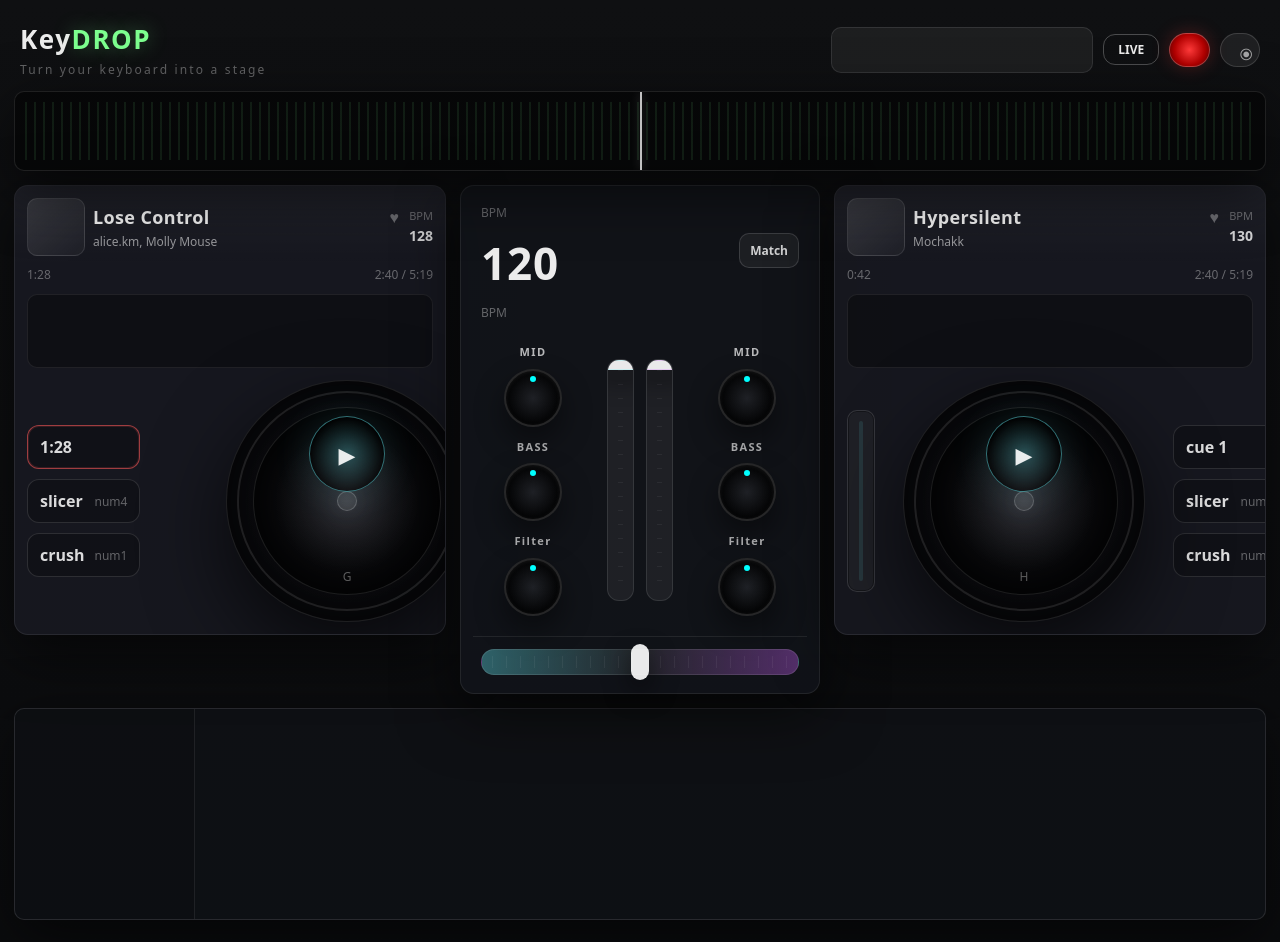
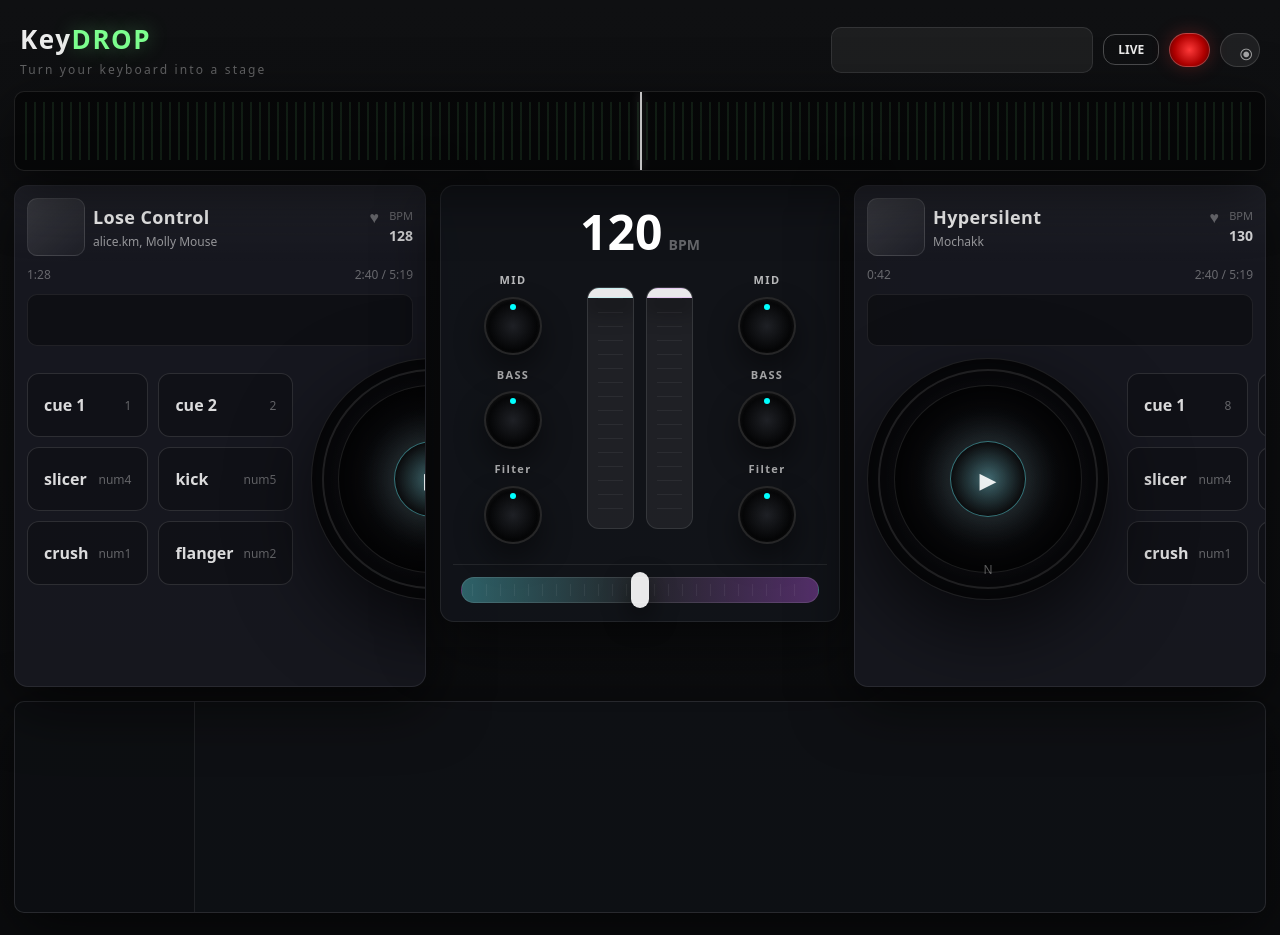
Before and after one commit to Donghee-Jang-123/Keydrop, a React (Vite) app in the folder client/: page / in a window 1280 px wide. Built offline with nearby package versions, Linux system fonts and the light colour scheme.

Commit message:
3차 초안

```diff
--- a/client/src/App.css
+++ b/client/src/App.css
@@ -17,7 +17,6 @@
 
 .kd {
   min-height: 100vh;
-  /* 2번 스크린샷처럼 더 '플랫'한 다크 톤 */
   background: linear-gradient(180deg, #0f1012 0%, #0b0c0e 100%);
   color: var(--text);
   padding: 14px 14px 22px;
@@ -135,10 +134,10 @@
 /* Main 3-column */
 .kdMain {
   display: grid;
-  grid-template-columns: 1fr 360px 1fr;
+  grid-template-columns: 1fr 400px 1fr;
   gap: 14px;
   align-items: start;
-  max-width: 1400px;
+  max-width: 1600px;
   margin: 0 auto;
 }
 
@@ -149,6 +148,7 @@
   border-radius: 14px;
   box-shadow: var(--shadow);
   overflow: hidden;
+  min-height: 500px;
 }
 
 .deckPanel__header {
@@ -210,7 +210,7 @@
 }
 
 .deckPanel__wavePlaceholder {
-  height: 72px;
+  height: 50px;
   margin: 0 12px 6px;
   border-radius: 10px;
   background: rgba(0, 0, 0, 0.35);
@@ -227,14 +227,18 @@
 
 /* 2번 UI처럼: 패드 영역이 턴테이블에 가려지지 않도록 컬럼을 명확히 분리 */
 .deckPanel--left .deckPanel__body {
-  grid-template-columns: 180px 260px 180px;
+  grid-template-columns: 1fr 250px;
 }
 .deckPanel--right .deckPanel__body {
-  grid-template-columns: 46px 260px 1fr;
+  grid-template-columns: 250px 1fr;
 }
 
 .deckPanel--right .deckPanel__turntable {
   justify-content: flex-start; /* 턴테이블을 왼쪽으로 붙여 패드 영역과 겹침 방지 */
+}
+
+.deckPanel--left .deckPanel__turntable {
+  justify-content: flex-end; /* 턴테이블을 오른쪽으로 붙임 */
 }
 
 .deckPanel__col {
@@ -253,10 +257,6 @@
 .deckPanel__pads {
   display: grid;
   gap: 10px;
-}
-
-.deckPanel__pads--col {
-  grid-template-columns: 1fr;
 }
 
 .deckPanel__pads--grid {
@@ -297,7 +297,7 @@
   background: rgba(0, 0, 0, 0.25);
   border: 1px solid rgba(255, 255, 255, 0.12);
   border-radius: 12px;
-  padding: 10px 12px;
+  padding: 20px 16px;
   color: rgba(255, 255, 255, 0.85);
   display: flex;
   justify-content: space-between;
@@ -352,7 +352,7 @@
 }
 .turntable__center {
   position: absolute;
-  inset: 110px;
+  inset: 120px;
   border-radius: 999px;
   background: rgba(255, 255, 255, 0.08);
   border: 1px solid rgba(255, 255, 255, 0.18);
@@ -360,8 +360,9 @@
 .turntable__btn {
   position: absolute;
   inset: 0;
-  display: grid;
-  place-items: center;
+  display: flex;
+  justify-content: center;
+  align-items: center;
 }
 .turntable__btnIcon {
   width: 74px;
@@ -376,7 +377,8 @@
   box-shadow: 0 0 40px rgba(104, 246, 255, 0.12);
 }
 .turntable__btnKey {
-  margin-top: 6px;
+  position: absolute;
+  bottom: 20px;
   font-size: 12px;
   color: rgba(255, 255, 255, 0.35);
 }
@@ -402,42 +404,28 @@
 }
 
 .mixerPanel__bpm {
-  display: grid;
-  grid-template-columns: 1fr auto;
-  grid-template-rows: auto auto;
-  align-items: center;
-  gap: 8px 10px;
-  padding: 6px 8px 10px;
+  position: relative;
+  display: flex;
+  justify-content: center;
+  align-items: baseline;
+  gap: 6px;
+  padding: 10px 0;
 }
-.mixerPanel__bpmSmall {
-  font-size: 12px;
-  color: var(--muted2);
+
+
+.mixerPanel__bpmBig {
+  font-size: 48px;         /* 숫자를 크게 설정 */
+  font-weight: 900;
+  color: #ffffff;
+  margin: 0;
+  line-height: 1;
 }
-.mixerPanel__bpmBig {
-  grid-column: 1 / 2;
-  font-size: 44px;
-  font-weight: 900;
-  letter-spacing: 0.02em;
-  color: rgba(255, 255, 255, 0.92);
-}
+
 .mixerPanel__bpmUnit {
-  font-size: 12px;
-  color: var(--muted2);
-  align-self: end;
-  margin-bottom: 6px;
-}
-.mixerPanel__matchBtn {
-  grid-column: 2 / 3;
-  grid-row: 1 / 3;
-  align-self: center;
-  justify-self: end;
-  background: rgba(255, 255, 255, 0.05);
-  border: 1px solid rgba(255, 255, 255, 0.14);
-  color: rgba(255, 255, 255, 0.8);
-  border-radius: 10px;
-  padding: 8px 10px;
+  font-size: 14px;         /* 글자를 작게 설정 */
   font-weight: 700;
-  font-size: 12px;
+  color: var(--muted2);    /* 약간 흐릿한 색상 적용 */
+  text-transform: uppercase;
 }
 
 .mixerPanel__knobCols {
@@ -598,7 +586,7 @@
     grid-template-columns: 1fr 1fr;
   }
   .turntable {
-    width: 240px;
-    height: 240px;
+    width: 200px;
+    height: 200px;
   }
 }
--- a/client/src/components/DeckPanel.tsx
+++ b/client/src/components/DeckPanel.tsx
@@ -3,6 +3,7 @@ import { useDJStore } from '../store/useDJStore';
 import Knob from './Knob';
 import Turntable from './Turntable';
 import EffectPad from './EffectPad';
+import type { FxType } from '../store/useDJStore';
 
 interface DeckMeta {
   title: string;
@@ -21,31 +22,17 @@ interface DeckPanelProps {
 const DeckPanel: React.FC<DeckPanelProps> = ({ deckIdx, side, meta }) => {
   const deck = useDJStore((s) => (deckIdx === 1 ? s.deck1 : s.deck2));
 
-  // - 왼쪽 덱: 좌/우에 세로 3개 패드, 가운데 턴테이블
-  // - 오른쪽 덱: 왼쪽에 미니 파형(placeholder) 세로막대 느낌, 오른쪽에 2x3 패드
-  const leftPads =
-    side === 'left'
-      ? [
-          { label: meta.time, variant: 'red' as const },
-          { label: 'slicer', keyHint: 'num4', variant: 'gray' as const, fx: 'SLICER' as const },
-          { label: 'crush', keyHint: 'num1', variant: 'gray' as const, fx: 'CRUSH' as const },
-        ]
-      : [];
+  // 요청사항: Deck1/Deck2 모두 3x2 버튼(6개)로 통일
+  const cue1Key = deckIdx === 1 ? '1' : '8';
+  const cue2Key = deckIdx === 1 ? '2' : '9';
 
-  const rightPads =
-    side === 'left'
-      ? [
-          { label: 'cue 2', keyHint: deckIdx === 1 ? '2' : '9', variant: 'gray' as const },
-          { label: 'kick', keyHint: 'num5', variant: 'gray' as const, fx: 'KICK' as const },
-          { label: 'flanger', keyHint: 'num2', variant: 'gray' as const, fx: 'FLANGER' as const },
-        ]
-      : [
-          { label: 'cue 1', keyHint: '8', variant: 'gray' as const },
-          { label: 'cue 2', keyHint: '9', variant: 'gray' as const },
-          { label: 'slicer', keyHint: 'num4', variant: 'gray' as const, fx: 'SLICER' as const },
-          { label: 'kick', keyHint: 'num5', variant: 'gray' as const, fx: 'KICK' as const },
-          { label: 'crush', keyHint: 'num1', variant: 'gray' as const, fx: 'CRUSH' as const },
-          { label: 'flanger', keyHint: 'num2', variant: 'gray' as const, fx: 'FLANGER' as const },
+  const pads: Array<{ label: string; keyHint: string; variant: 'gray' | 'red'; fx?: FxType }> = [
+    { label: 'cue 1', keyHint: cue1Key, variant: 'gray' },
+    { label: 'cue 2', keyHint: cue2Key, variant: 'gray' },
+    { label: 'slicer', keyHint: 'num4', variant: 'gray', fx: 'SLICER' },
+    { label: 'kick', keyHint: 'num5', variant: 'gray', fx: 'KICK' },
+    { label: 'crush', keyHint: 'num1', variant: 'gray', fx: 'CRUSH' },
+    { label: 'flanger', keyHint: 'num2', variant: 'gray', fx: 'FLANGER' },
   ];
 
   return (
@@ -76,13 +63,13 @@ const DeckPanel: React.FC<DeckPanelProps> = ({ deckIdx, side, meta }) => {
       <div className="deckPanel__wavePlaceholder" aria-hidden="true" />
 
       <div className="deckPanel__body">
-        <div className="deckPanel__col deckPanel__col--left" aria-hidden={side === 'right' ? 'true' : 'false'}>
-          {side === 'right' ? <div className="deckPanel__meterPlaceholder" aria-hidden="true" /> : null}
+        {/* Deck1(왼쪽 덱)은 "패드(왼쪽) - 턴테이블(오른쪽)" 배치 */}
         {side === 'left' ? (
-            <div className="deckPanel__pads deckPanel__pads--col">
-              {leftPads.map((p) => (
+          <>
+            <div className="deckPanel__pads deckPanel__pads--grid">
+              {pads.map((p) => (
                 <EffectPad
-                  key={`${p.label}-${p.keyHint ?? ''}`}
+                  key={`${p.label}-${p.keyHint}`}
                   label={p.label}
                   keyHint={p.keyHint}
                   variant={p.variant}
@@ -90,18 +77,20 @@ const DeckPanel: React.FC<DeckPanelProps> = ({ deckIdx, side, meta }) => {
                 />
               ))}
             </div>
-          ) : null}
+            <div className="deckPanel__turntable">
+              <Turntable isplay={deck.isplay} keyHint={deckIdx === 1 ? 'V' : 'N'} />
             </div>
-
+          </>
+        ) : (
+          /* Deck2(오른쪽 덱)은 "턴테이블(왼쪽) - 패드(오른쪽)" 배치 */
+          <>
             <div className="deckPanel__turntable">
-          <Turntable isPlaying={deck.isplay} keyHint={deckIdx === 1 ? 'G' : 'H'} />
+              <Turntable isplay={deck.isplay} keyHint={deckIdx === 1 ? 'V' : 'N'} />
             </div>
-
-        <div className="deckPanel__col deckPanel__col--right">
-          <div className={`deckPanel__pads ${side === 'left' ? 'deckPanel__pads--col' : 'deckPanel__pads--grid'}`}>
-            {rightPads.map((p) => (
+            <div className="deckPanel__pads deckPanel__pads--grid">
+              {pads.map((p) => (
                 <EffectPad
-                key={`${p.label}-${p.keyHint ?? ''}`}
+                  key={`${p.label}-${p.keyHint}`}
                   label={p.label}
                   keyHint={p.keyHint}
                   variant={p.variant}
@@ -109,7 +98,8 @@ const DeckPanel: React.FC<DeckPanelProps> = ({ deckIdx, side, meta }) => {
                 />
               ))}
             </div>
-        </div>
+          </>
+        )}
       </div>
 
       {/* 노브는 스크린샷처럼 믹서 주변에 두는 게 자연스럽지만, 현재는 덱에도 최소 표시 */}
--- a/client/src/components/MixerPanel.tsx
+++ b/client/src/components/MixerPanel.tsx
@@ -15,12 +15,10 @@ const MixerPanel: React.FC = () => {
   return (
     <section className="mixerPanel" aria-label="Mixer">
       <div className="mixerPanel__bpm">
-        <div className="mixerPanel__bpmSmall">BPM</div>
-        <div className="mixerPanel__bpmBig">{Math.round(bpm)}</div>
-        <div className="mixerPanel__bpmUnit">BPM</div>
-        <button type="button" className="mixerPanel__matchBtn">
-          Match
-        </button>
+        <span className="mixerPanel__bpmBig">{Math.round(bpm)}</span>
+
+        <span className="mixerPanel__bpmUnit">BPM</span>
+
       </div>
 
       <div className="mixerPanel__knobCols">
--- a/client/src/components/Turntable.tsx
+++ b/client/src/components/Turntable.tsx
@@ -1,18 +1,18 @@
 import React from 'react';
 
 interface TurntableProps {
-  isPlaying: boolean;
+  isplay: boolean;
   keyHint: string;
 }
 
-const Turntable: React.FC<TurntableProps> = ({ isPlaying, keyHint }) => {
+const Turntable: React.FC<TurntableProps> = ({ isplay, keyHint }) => {
   return (
-    <div className={`turntable ${isPlaying ? 'turntable--playing' : ''}`} aria-label="Turntable">
+    <div className={`turntable ${isplay ? 'turntable--playing' : ''}`} aria-label="Turntable">
       <div className="turntable__ring" />
       <div className="turntable__disc" />
       <div className="turntable__center" />
       <div className="turntable__btn" aria-hidden="true">
-        <div className="turntable__btnIcon">{isPlaying ? '⏸' : '▶'}</div>
+        <div className="turntable__btnIcon">{isplay ? '⏸' : '▶'}</div>
         <div className="turntable__btnKey">{keyHint}</div>
       </div>
     </div>
```
Lines whose indentation alone changed are shown as unchanged.
